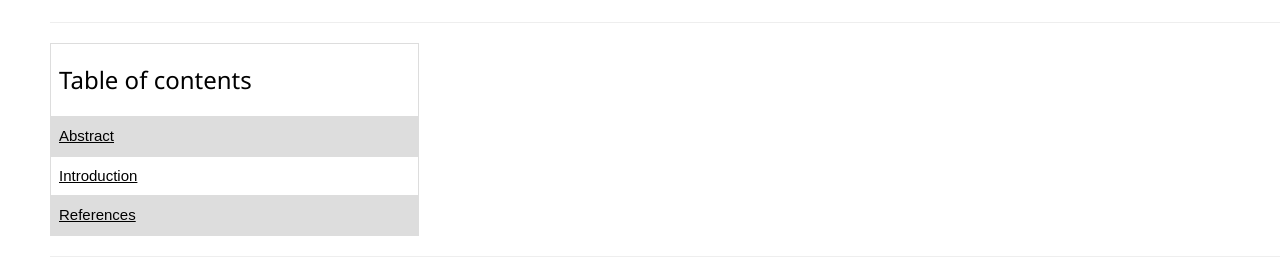
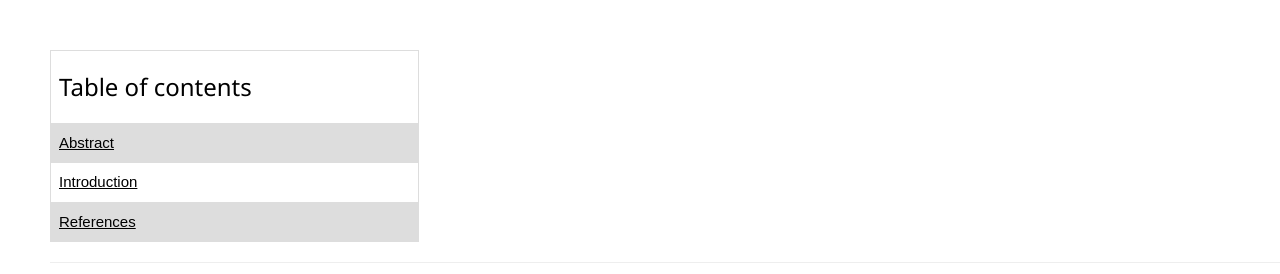
Before and after one commit to FEPSFY6931177/FY6931177, a plain HTML site: page index.html in a window 1280 px wide. Shown: the part 503-777 px from the top of the page. Drawn offline with nearby package versions, Linux system fonts and the light colour scheme.

Commit message:
Update index.html: adjusted formatting of code and web page

```diff
--- a/index.html
+++ b/index.html
@@ -8,11 +8,10 @@
         <hr>
 
         <h2 style="font-family:calibri;"><b>Conference paper: Bridge deck repairs</b></h2>
-        <hr>
+        <br>
 
         <!style for tables>
         <style>
-
             table {
               font-family: arial, sans-serif;
               border-collapse: collapse;
@@ -28,18 +27,14 @@
             tr:nth-child(even) {
               background-color: #dddddd;
             }
-
         </style>
 
         <!style for paragraphs of class ex1>
         <style>
-
             p.ex1 {
               margin-left; 250px;
             }
-
         </style>
-
     </head>
 
     <meta name="viewport" content="width=device-width, initial-scale=1">
@@ -49,25 +44,13 @@
     </style>
 
     <body style="background-color: #FFFFFF; margin-left: 50px;">
-
         <p class="ex1">
         <!table of contents>
             <table>
-                <tr>
-                    <th><h3>Table of contents</h3></th>
-                </tr>
-
-                <tr>
-                    <td><a href="Abstract">Abstract</td>
-                </tr>
-
-                <tr>
-                    <td><a href="#Introduction">Introduction</td>
-                </tr>
-
-                <tr>
-                    <td><a href="#References">References</td>
-                </tr>
+                <tr><th><h3>Table of contents</h3></th></tr>
+                <tr><td><a href="Abstract">Abstract</a></td></tr>
+                <tr><td><a href="#Introduction">Introduction</a></td></tr>
+                <tr><td><a href="#References">References</a></td></tr>
             </table>
         </p>
         <hr>
@@ -76,13 +59,12 @@
         <p class="ex1">
             <pre>
 This paper presents a novel adaptive active learning strategy. The most accurate classification model from a heterogeneous
-classifier pool is selected at each learning epoch. Our goal is to achieve greater incremental improvementin accuracy, compared
+classifier pool is selected at each learning epoch. Our goal is to achieve greater incremental improvement in accuracy, compared
 to using a single type of classification model throughout the process. The strategy is evaluated on benchmark data sets.
 We further consider an application to texture classification problems in sonar mosaic imagery and compare it with non-adaptive
 active learning and traditional machine learning approaches. Our results show that.. We conclude that..
             </pre>
-        </p>
-      <hr>
+        </p><hr>
 
         <h3 id="Introduction">Introduction</h3>
         <p>
@@ -102,8 +84,7 @@ learning at each epoch. The process is continued until some stopping criterion h
 reaching a stage where information from the selected instances is contrary to the model, causing the
 classifier confidence to drop, as in Vlachos (2008).
             </pre>
-        </p>
-        <hr>
+        </p><hr>
 
         <h3 id="Analysis and discussion">Analysis and discussion</h3>
         <table>
```
